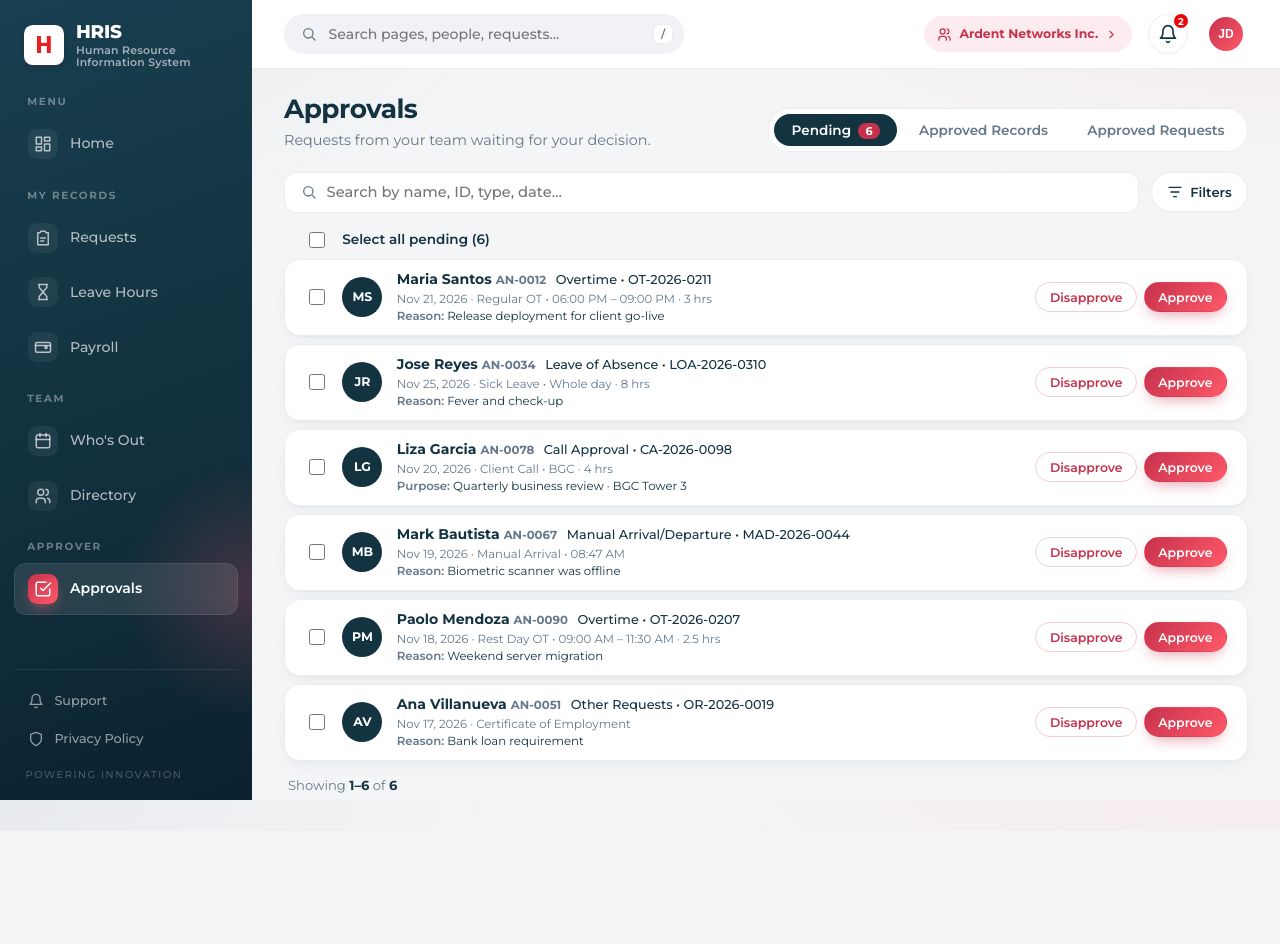
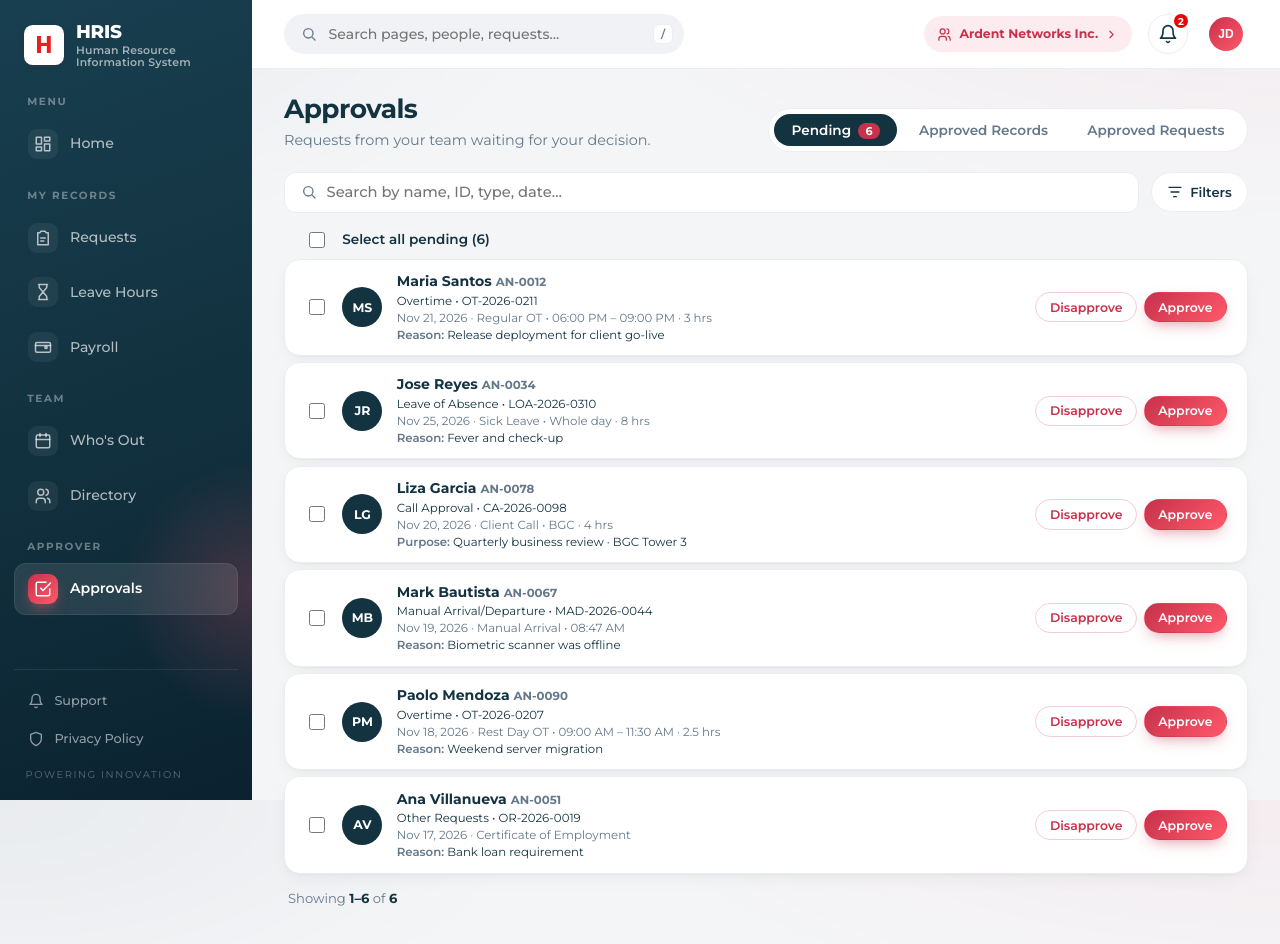
Before and after one commit to naparamon5-spec/hris-v2, a Nuxt app: page /approvals in a window 1280 px wide. Before the commit the page ends 831 px from the top, so only its background shows below. Built offline with nearby package versions, Linux system fonts and the light colour scheme.

Commit message:
style: taller Approvals cards (4 lines), 6 per page
Co-Authored-By: Claude Opus 5.5 <noreply@anthropic.com>

```diff
--- a/pages/approvals.vue
+++ b/pages/approvals.vue
@@ -42,7 +42,8 @@
         <span v-else style="width:16px" />
         <span class="av">{{ t.name.split(' ').map(s => s[0]).join('') }}</span>
         <div class="info">
-          <b>{{ t.name }} <small class="m">{{ t.empId }}</small> <span class="app">{{ t.app }} • {{ t.no }}</span></b>
+          <b>{{ t.name }} <small class="m">{{ t.empId }}</small></b>
+          <small>{{ t.app }} • {{ t.no }}</small>
           <small class="m">{{ t.date }} · {{ t.detail }}<template v-if="t.hours"> · {{ t.hours }} hrs</template></small>
           <small v-if="t.reason" class="why"><b>{{ t.app === 'Call Approval' ? 'Purpose' : 'Reason' }}:</b> {{ t.reason }}<template v-if="t.customer"> · {{ t.customer }}</template></small>
         </div>
@@ -155,7 +156,7 @@ const act = async (ids, s) => {
   selected.value = selected.value.filter(id => !ids.includes(id))
   setTimeout(() => (toast.value = ''), 2200)
 }
-const { page, size, total, pages, pageRows } = usePagination(rows, 7)
+const { page, size, total, pages, pageRows } = usePagination(rows, 6)
 </script>
 
 <style scoped>
@@ -173,9 +174,8 @@ const { page, size, total, pages, pageRows } = usePagination(rows, 7)
 .selecting .btns { display: none; }
 .why { color: var(--text); }
 .why b { font-weight: 600; color: var(--muted); }
-.list { display: flex; flex-direction: column; gap: .5rem; }
-.task { display: flex; align-items: center; gap: .9rem; padding: .6rem 1.25rem; }
-.info .app { font-size: .8rem; font-weight: 500; color: var(--text); margin-left: .35rem; }
+.list { display: flex; flex-direction: column; gap: .4rem; }
+.task { display: flex; align-items: center; gap: .9rem; padding: .7rem 1.25rem; }
 .info > b { font-weight: 700; }
 .info small { line-height: 1.45; }
 .task.done { opacity: .7; }
```
